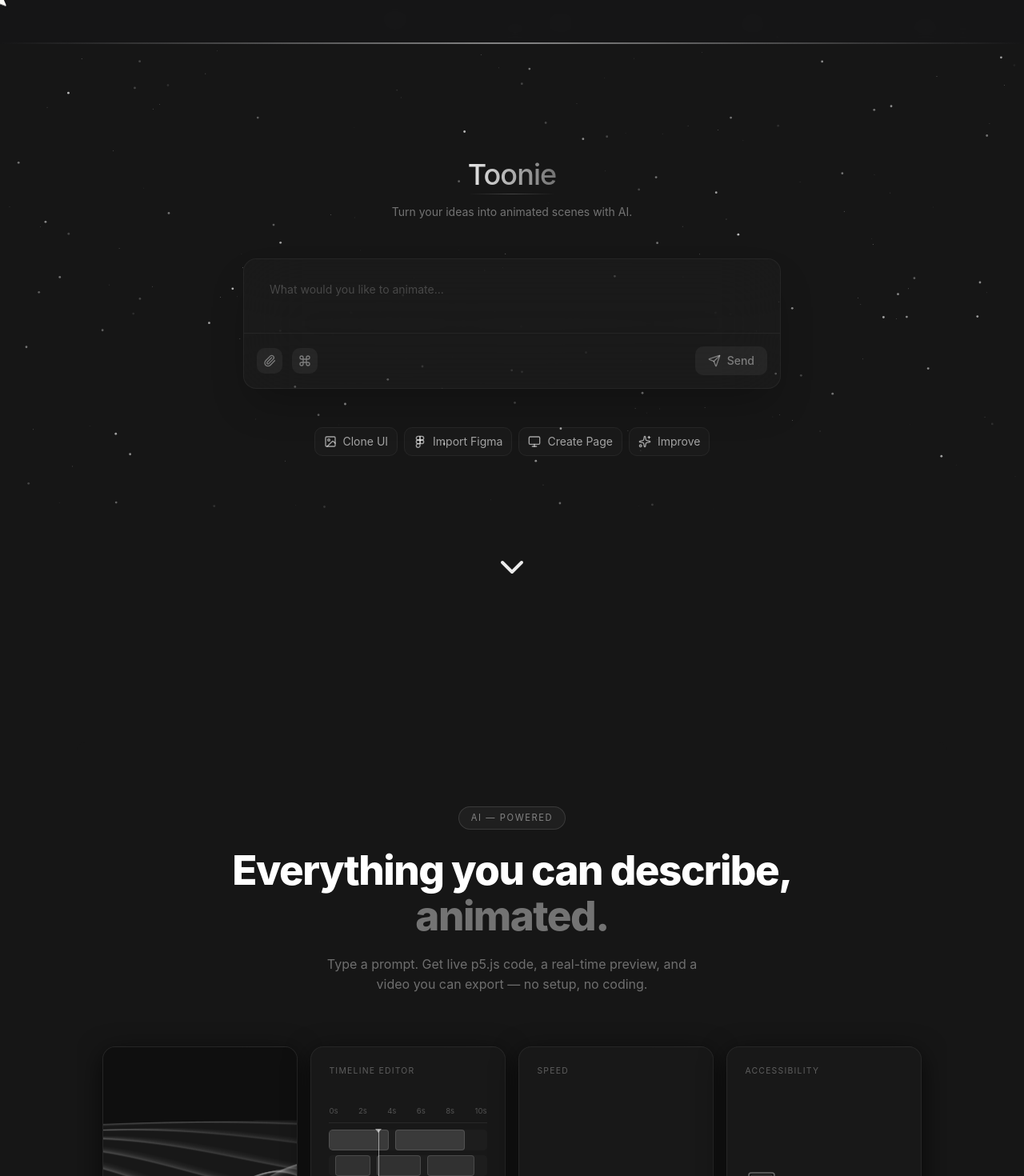
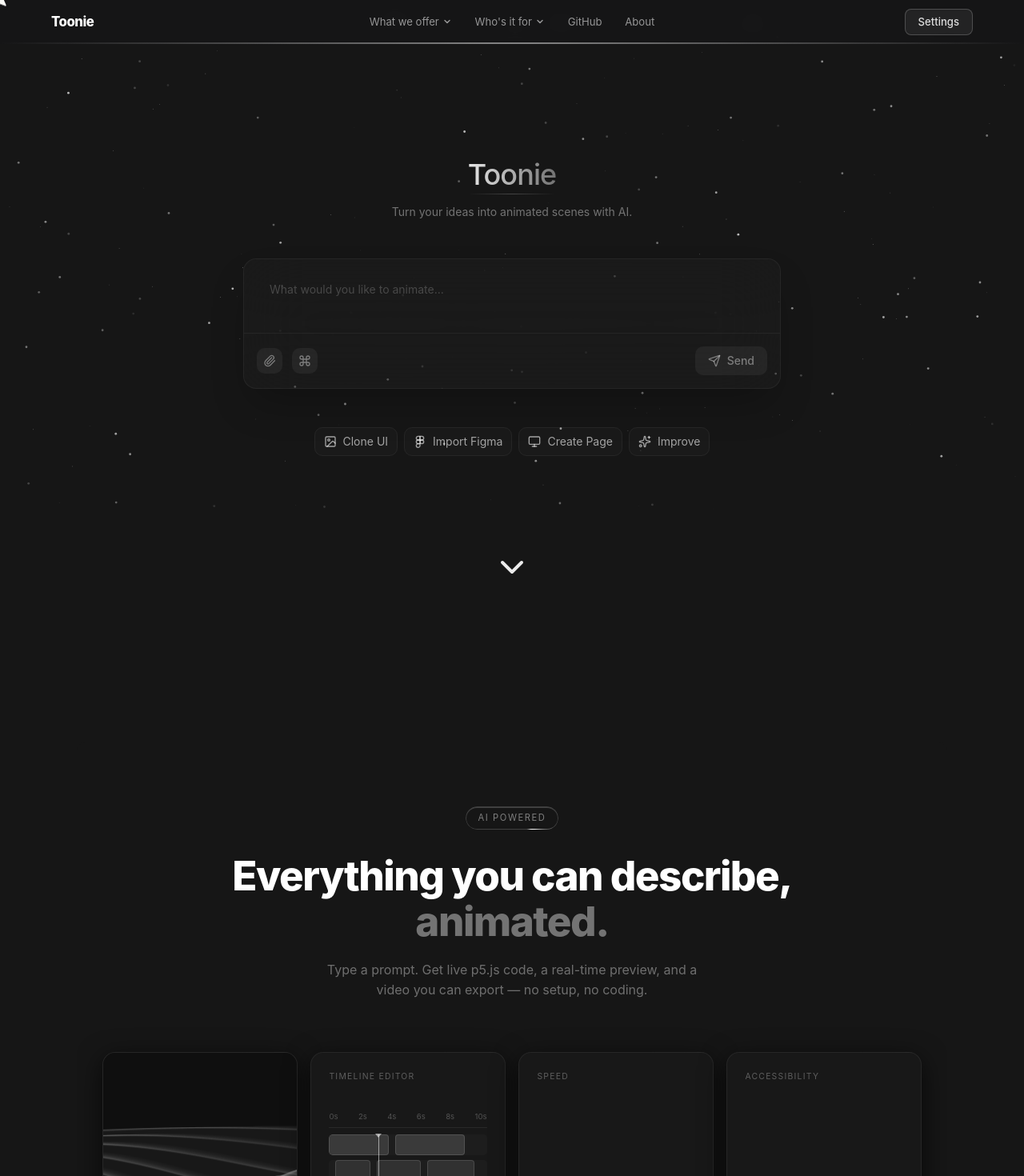
Before and after one commit to SarthakKala/Toonie, a React (Vite) app in the folder Frontend/: page / in a window 1280 px wide. Shown: the top 1470 px of the page at 80% size. Built offline with nearby package versions, Linux system fonts and the light colour scheme.

Commit message:
Enhance Landing and Navbar components with new features and improved styles

```diff
--- a/Frontend/src/Pages/Landing/Landing.tsx
+++ b/Frontend/src/Pages/Landing/Landing.tsx
@@ -135,6 +135,7 @@
 
             <div
               ref={blackBoxRef}
+              id="features"
               className="w-[85%] mx-auto bg-#161616 mt-20 mb-20 rounded-lg"
               style={{
                 backgroundColor: "#161616",
@@ -161,20 +162,48 @@
               >
                 {/* Section header */}
                 <div style={{ marginTop: "5rem", marginBottom: "4rem", textAlign: "center" }}>
-                  {/* Small pill label */}
+                  {/* Small pill label — persistent border + spark */}
                   <div style={{
+                    position: "relative",
                     display: "inline-block",
-                    padding: "0.3rem 0.9rem",
+                    padding: "1.5px",
                     borderRadius: "999px",
-                    border: "1px solid rgba(255,255,255,0.12)",
-                    background: "rgba(255,255,255,0.04)",
-                    color: "rgba(255,255,255,0.45)",
-                    fontSize: "0.7rem",
-                    letterSpacing: "0.14em",
-                    textTransform: "uppercase",
+                    overflow: "hidden",
                     marginBottom: "1.4rem",
                   }}>
-                    AI — Powered
+                    {/* Persistent base border (always visible) */}
+                    <div style={{
+                      position: "absolute",
+                      inset: 0,
+                      borderRadius: "999px",
+                      background: "rgba(255,255,255,0.18)",
+                    }} />
+                    {/* Rotating spark on top */}
+                    <div style={{
+                      position: "absolute",
+                      top: "50%",
+                      left: "50%",
+                      width: "260px",
+                      height: "260px",
+                      marginTop: "-130px",
+                      marginLeft: "-130px",
+                      background: "conic-gradient(from 0deg, transparent 0deg, transparent 330deg, rgba(160,160,160,0.3) 342deg, rgba(255,255,255,0.9) 350deg, rgba(255,255,255,1) 354deg, rgba(210,210,210,0.5) 358deg, transparent 360deg)",
+                      animation: "spark-rotate 3s linear infinite",
+                    }} />
+                    {/* Inner badge */}
+                    <div style={{
+                      position: "relative",
+                      zIndex: 1,
+                      padding: "0.3rem 0.9rem",
+                      borderRadius: "999px",
+                      background: "#161616",
+                      color: "rgba(255,255,255,0.45)",
+                      fontSize: "0.7rem",
+                      letterSpacing: "0.14em",
+                      textTransform: "uppercase" as const,
+                    }}>
+                      AI Powered
+                    </div>
                   </div>
 
                   {/* Big headline — two lines */}
@@ -398,6 +427,10 @@
             from { opacity: 0; }
             to { opacity: 1; }
           }
+          @keyframes spark-rotate {
+            from { transform: rotate(0deg); }
+            to { transform: rotate(360deg); }
+          }
         `}
       </style>
     </>
--- a/Frontend/src/Pages/Landing/components2/Navbar.tsx
+++ b/Frontend/src/Pages/Landing/components2/Navbar.tsx
@@ -1,6 +1,45 @@
-import React from "react";
+import React, { useState, useEffect } from "react";
+
+const ChevronDown = () => (
+  <svg
+    width="12"
+    height="12"
+    viewBox="0 0 12 12"
+    fill="none"
+    style={{ display: "inline-block", verticalAlign: "middle", marginLeft: "3px", marginTop: "-1px" }}
+  >
+    <path d="M3 4.5l3 3 3-3" stroke="currentColor" strokeWidth="1.5" strokeLinecap="round" strokeLinejoin="round" />
+  </svg>
+);
+
+const navLinkStyle: React.CSSProperties = {
+  color: "rgba(255,255,255,0.55)",
+  fontSize: "0.82rem",
+  textDecoration: "none",
+  transition: "color 0.15s",
+  display: "flex",
+  alignItems: "center",
+  gap: "1px",
+  cursor: "pointer",
+  background: "none",
+  border: "none",
+  padding: 0,
+  fontFamily: "inherit",
+};
 
 const Navbar: React.FC = () => {
+  const [scrolled, setScrolled] = useState(false);
+
+  useEffect(() => {
+    const onScroll = () => setScrolled(window.scrollY > 40);
+    window.addEventListener("scroll", onScroll, { passive: true });
+    return () => window.removeEventListener("scroll", onScroll);
+  }, []);
+
+  const handleHover = (e: React.MouseEvent<HTMLElement>, enter: boolean) => {
+    e.currentTarget.style.color = enter ? "#fff" : "rgba(255,255,255,0.55)";
+  };
+
   return (
     <nav
       style={{
@@ -10,13 +49,16 @@
         top: 0,
         left: 0,
         zIndex: 10,
-      background: "rgba(22, 22, 24, 0.6)",
+        background: scrolled ? "rgba(22, 22, 24, 0.92)" : "rgba(22, 22, 24, 0.6)",
         display: "flex",
         alignItems: "center",
         justifyContent: "center",
         backdropFilter: "blur(8px)",
+        WebkitBackdropFilter: "blur(8px)",
+        transition: "background 0.35s ease",
       }}
     >
+      {/* Bottom gradient line */}
       <div
         style={{
           position: "absolute",
@@ -30,8 +72,104 @@
         }}
       />
 
-      {/* No text for now */}
+      {/* 3-column inner layout */}
+      <div
+        style={{
+          width: "90%",
+          display: "grid",
+          gridTemplateColumns: "1fr auto 1fr",
+          alignItems: "center",
+        }}
+      >
+        {/* Left — Brand */}
+        <span
+          style={{
+            color: "#fff",
+            fontWeight: 800,
+            fontSize: "1.05rem",
+            letterSpacing: "-0.03em",
+            userSelect: "none",
+          }}
+        >
+          Toonie
+        </span>
 
+        {/* Center — Nav links */}
+        <div style={{ display: "flex", gap: "1.8rem", alignItems: "center" }}>
+          {/* What we offer */}
+          <span
+            style={navLinkStyle}
+            onMouseEnter={e => handleHover(e, true)}
+            onMouseLeave={e => handleHover(e, false)}
+          >
+            What we offer <ChevronDown />
+          </span>
+
+          {/* Who's it for */}
+          <span
+            style={navLinkStyle}
+            onMouseEnter={e => handleHover(e, true)}
+            onMouseLeave={e => handleHover(e, false)}
+          >
+            Who's it for <ChevronDown />
+          </span>
+
+          {/* GitHub */}
+          <a
+            href="https://github.com/SarthakKala/Toonie"
+            target="_blank"
+            rel="noopener noreferrer"
+            style={navLinkStyle}
+            onMouseEnter={e => handleHover(e, true)}
+            onMouseLeave={e => handleHover(e, false)}
+          >
+            GitHub
+          </a>
+
+          {/* About */}
+          <a
+            href="#"
+            style={navLinkStyle}
+            onMouseEnter={e => handleHover(e, true)}
+            onMouseLeave={e => handleHover(e, false)}
+          >
+            About
+          </a>
+        </div>
+
+        {/* Right — Settings button */}
+        <div style={{ display: "flex", justifyContent: "flex-end" }}>
+          <a
+            href="#"
+            style={{
+              display: "inline-flex",
+              alignItems: "center",
+              padding: "0.38rem 1rem",
+              borderRadius: "8px",
+              border: "1px solid rgba(255,255,255,0.2)",
+              background: "rgba(255,255,255,0.06)",
+              color: "rgba(255,255,255,0.85)",
+              fontSize: "0.82rem",
+              fontWeight: 500,
+              textDecoration: "none",
+              transition: "background 0.15s, border-color 0.15s, color 0.15s",
+              cursor: "pointer",
+            }}
+            onMouseEnter={e => {
+              e.currentTarget.style.background = "rgba(255,255,255,0.11)";
+              e.currentTarget.style.borderColor = "rgba(255,255,255,0.35)";
+              e.currentTarget.style.color = "#fff";
+            }}
+            onMouseLeave={e => {
+              e.currentTarget.style.background = "rgba(255,255,255,0.06)";
+              e.currentTarget.style.borderColor = "rgba(255,255,255,0.2)";
+              e.currentTarget.style.color = "rgba(255,255,255,0.85)";
+            }}
+          >
+            Settings
+          </a>
+        </div>
+      </div>
     </nav>
   );
 };
```
Lines whose indentation alone changed are shown as unchanged.
